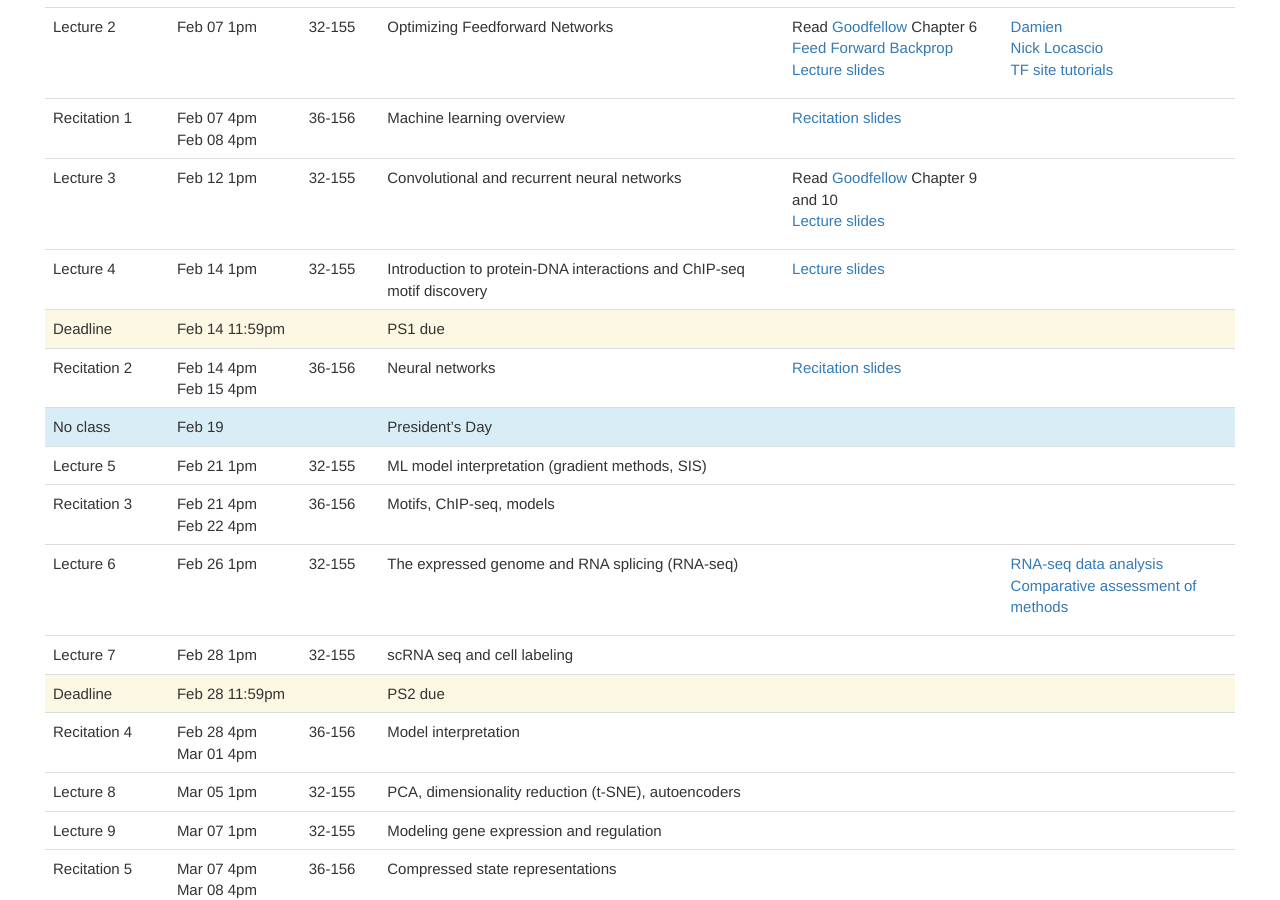
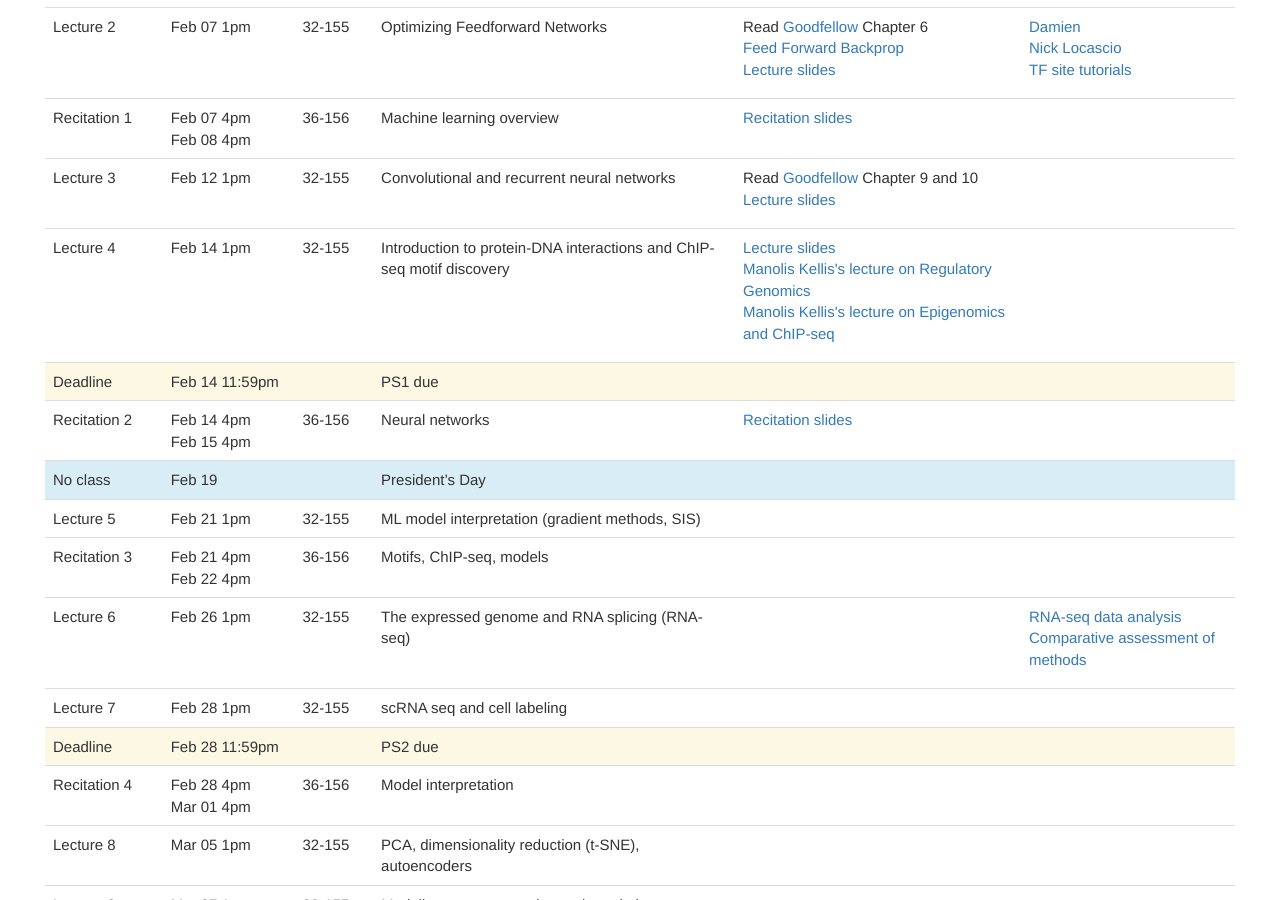
Before and after one commit to mit6874/mit6874.github.io, a Jekyll site: the page built from index.html, in a window 1280 px wide and 900 px high, scrolled down 848 px. Built offline with Jekyll 4.4.1, drawn with Linux system fonts in a browser that asks for light colours; nearby versions of some CDN libraries.

Commit message:
Add link to Manolis Kellis's lecture videos

```diff
--- a/index.html
+++ b/index.html
@@ -100,6 +100,8 @@ layout: default
             <td>
                 <ul>
                     <li><a href="../assets/slides/6.874-lecture-4-2019.pdf">Lecture slides</a></li>
+                    <li><a href="https://www.youtube.com/watch?v=9_ggu8PKuLs">Manolis Kellis's lecture on Regulatory Genomics</a></li>
+                    <li><a href="https://www.youtube.com/watch?v=qaalIf6bn1k">Manolis Kellis's lecture on Epigenomics and ChIP-seq</a></li>
                 </ul>
             </td>
             <td></td>
```
